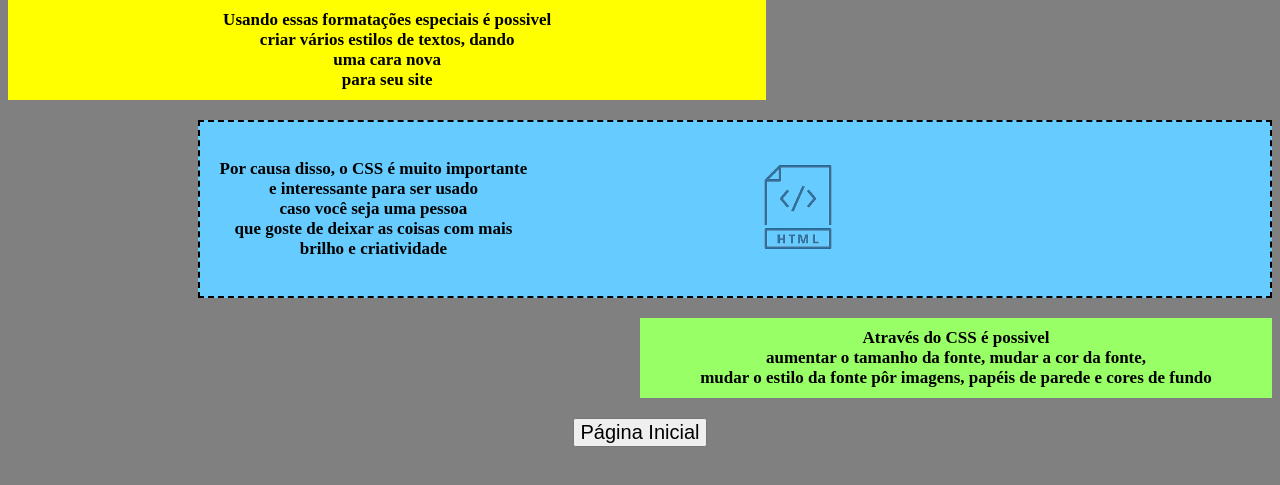
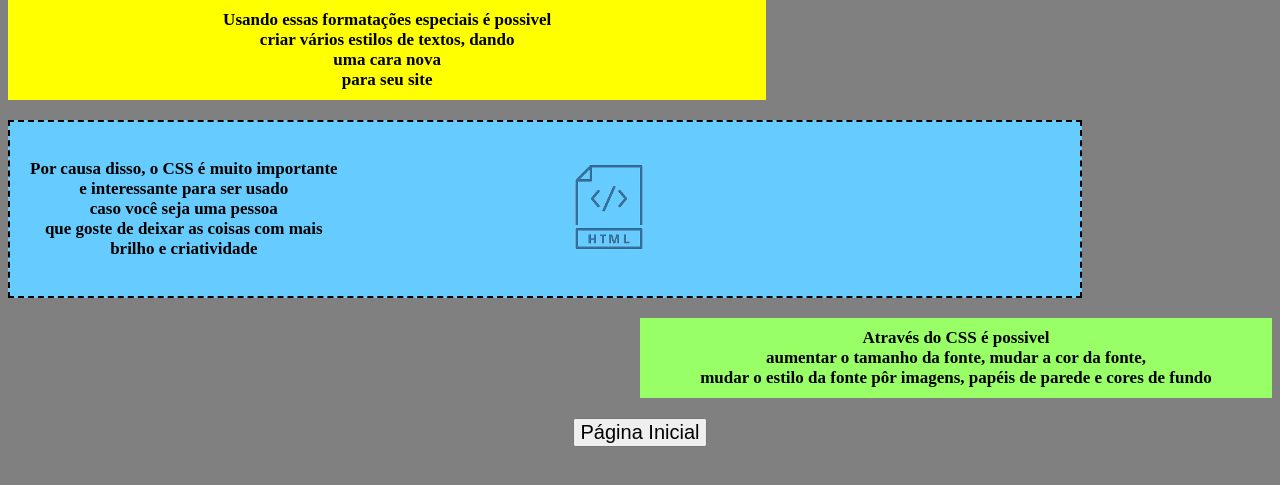
Before and after one commit to Marcs13013/Atividade_CSS_0410, a plain HTML site: page Quest7CSS.html in a window 1280 px wide. Shown: the part 103-588 px from the top of the page. Drawn offline with Linux system fonts and the light colour scheme.

Commit message:
Update Quest7CSS.html

```diff
--- a/Quest7CSS.html
+++ b/Quest7CSS.html
@@ -39,7 +39,7 @@
             font-size: 17px;
             background-color: #66CCFF;
             color: black;
-            margin-left: 15%;
+            margin-right: 15%;
             margin-top: 20px;
             border: 2px dashed black;
             padding: 20px;
```
